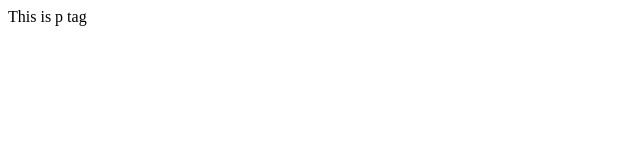
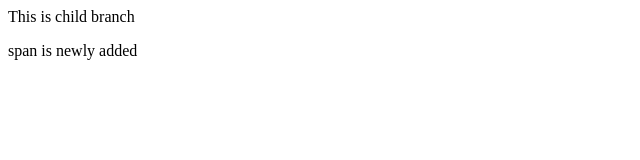
Before and after one commit to Shobha-C/aurelia-batch-1, a plain HTML site: page index.html in a window 1280 px wide. Shown: the whole page, without its empty margins (0-640 px from the left). Drawn offline with nearby package versions, Linux system fonts and the light colour scheme; files that its build step writes are made by us from their sources.

Commit message:
Child Branch

```diff
--- a/index.html
+++ b/index.html
@@ -6,7 +6,8 @@
     </head>
     <body>
         <div class="container">
-            <p>This is p tag</p>
+            <p>This is child branch</p>
+            <span>span is newly added</span>
         </div>
     </body>
 </html>
```
